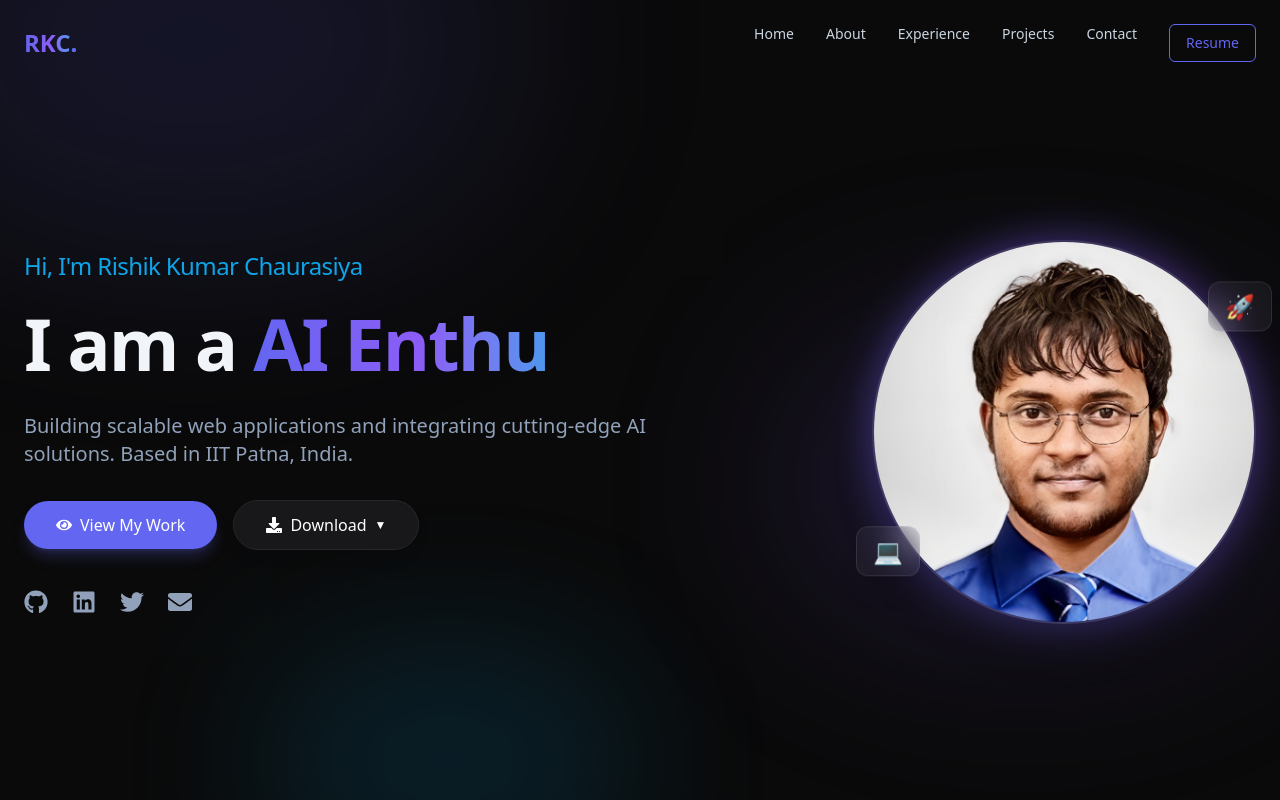
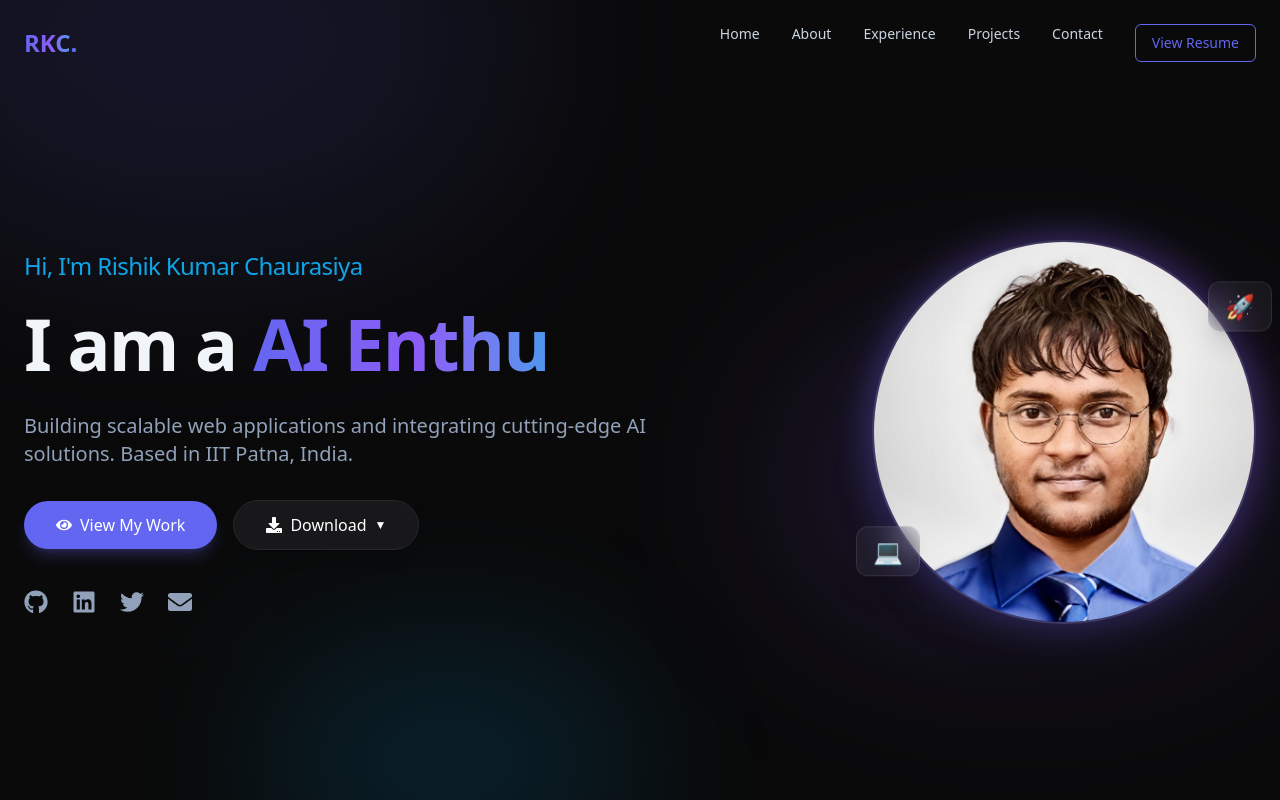
Before and after one commit to rishikkumar84a/Portfolio-Website, a Next.js app: page / in a window 1280 px wide. Shown: the top 800 px of the page. Built offline with nearby package versions, Linux system fonts and the light colour scheme.

Commit message:
feat(navbar): update resume link to open in new tab

```diff
--- a/src/components/Navbar.tsx
+++ b/src/components/Navbar.tsx
@@ -53,9 +53,9 @@ export default function Navbar() {
                         href="/assets/resume.pdf"
                         target="_blank"
                         rel="noopener noreferrer"
-                        className="px-4 py-2 border border-primary text-primary rounded-md text-sm hover:bg-primary/10 transition-colors"
+                        className="px-4 py-2 border border-primary text-primary rounded-md text-sm hover:bg-primary/10 transition-colors flex items-center gap-2"
                     >
-                        Resume
+                        View Resume
                     </a>
                 </div>
 
@@ -95,7 +95,7 @@ export default function Navbar() {
                                 className="px-6 py-2 border border-primary text-primary rounded-md hover:bg-primary/10 transition-colors"
                                 onClick={() => setIsOpen(false)}
                             >
-                                Download Resume
+                                View Resume
                             </a>
                         </div>
                     </motion.div>
```
